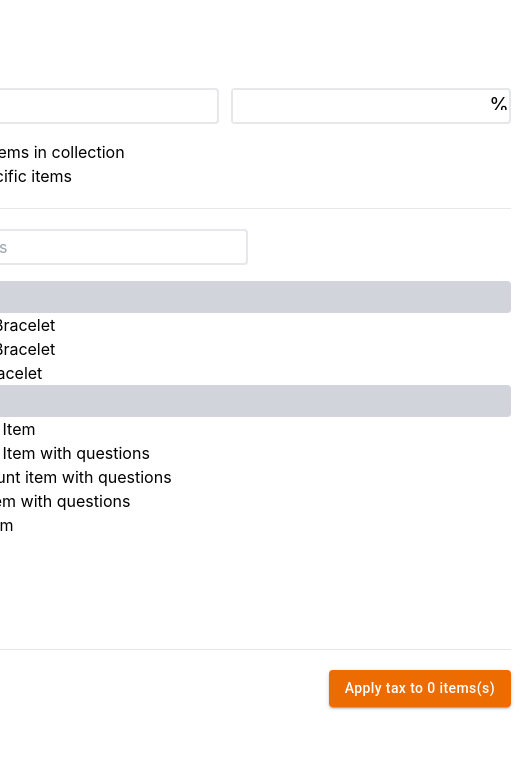
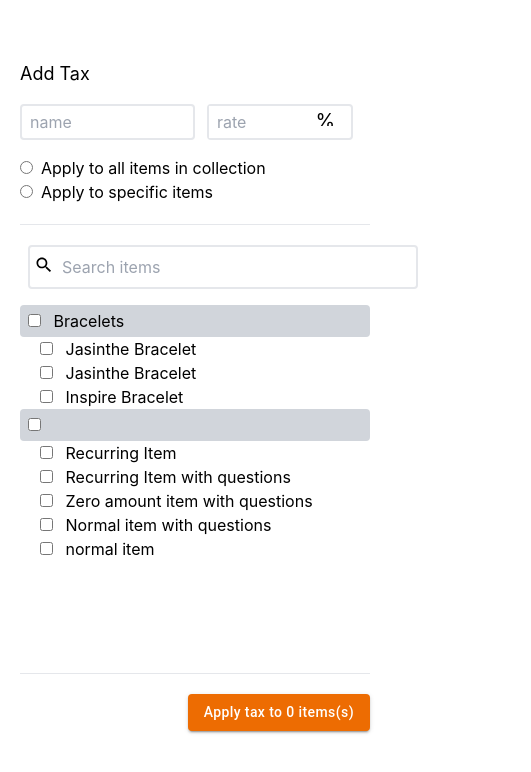
Before and after one commit to dauddi/formik-test, a React (Vite) app: page / in a window 390 px wide. Shown: the top 772 px of the page, 531 px wide, since content can reach past the window. Built offline with nearby package versions, Linux system fonts and the light colour scheme.

Commit message:
Minor responsive styling updates

```diff
--- a/src/App.jsx
+++ b/src/App.jsx
@@ -1,10 +1,9 @@
 import React from 'react'
-import './App.css'
 import TaxForm from './components/TaxForm/TaxForm'
 
 const App = () => {
   return (
-    <div className="container w-screen flex flex-row align-baseline justify-center mx-auto">
+    <div className="App container flex p-5 w-auto mx-auto">
 		<TaxForm />
     </div>
   )
--- a/src/components/TaxForm/TaxForm.jsx
+++ b/src/components/TaxForm/TaxForm.jsx
@@ -24,7 +24,7 @@ const TaxForm = () => {
 	}, [searchTerm])
 
 	return (
-		<div className="container flex flex-row justify-center align-baseline w-10/12 mx-auto text-left m-10">
+		<div className="container w-content-evenly max-w-screen sm:w-screen mx-auto text-left m-10 sm:m-0.5">
 			<Formik
 				initialValues = {{
 					Applicable_items: [],
@@ -43,13 +43,13 @@ const TaxForm = () => {
 				>
 				{({ values }) => (
 					<Form>
-						<h1 className="text-2xl">Add Tax</h1>
+						<h1 className="text-lg md:text-2xl">Add Tax</h1>
 
-						<div className="container w-full flex flex-row gap-3 my-4">
-							<Field className="border-2 pr-20 pl-2 py-1 rounded" type="text" required name="name" />
-							<div className="container h-auto flex align-baseline justify-center border-2 rounded">
-								<Field className="focus:outline-none pl-2 " type="text" required name="rate" />
-								<Icon className="w-auto h-auto" fontSize="small"> % </Icon>
+						<div className="container w-full max-w-10/12 flex flex-row gap-3 my-4">
+							<Field className="border-2 w-6/12 md:w-auto md:pr-20 pl-2 py-1 rounded" placeholder="name" type="text" required name="name" />
+							<div className="w-5/12 md:w-auto p-0 m-0 flex border-2 border-gray-250 rounded">
+								<Field className="focus:outline-none pl-2 w-9/12" placeholder="rate" type="text" required name="rate" />
+								<Icon className="w-3/12 p-0 m-0" fontSize="small">%</Icon>
 							</div>
 						</div>
 
@@ -66,13 +66,13 @@ const TaxForm = () => {
 
 						<hr className="my-5 w-100" />
 
-						<div className="border-2 border-gray-250 w-7/12 mb-4 rounded" >
-							<SearchIcon className="w-auto" color='grey' fontSize="small" />
+						<div className="container flex border-2 border-gray-250 p-1 m-2 w-screen md:w-7/12 mb-4 rounded" >
+							<SearchIcon className="w-auto mt-1" color='grey' fontSize="small" />
 							<Field onChange={handleSearch} className="border-0 focus:outline-none pr-10 pl-2 py-1" placeholder="Search items" type="text" name="search_term" />
 						</div>
 
 						{filteredData.map(group => (
-							<CategoryCheckbox key={group.category} category={group.category} checkedState={values.Applied_to} className="container mt-4 gap-2 w-full">
+							<CategoryCheckbox key={group.category} category={group.category} checkedState={values.Applied_to} className="container mt-4 gap-2 w-auto">
 								{(group.items).map(item => (
 									<ItemCheckbox key={item.id} Applicable_items={values.Applicable_items} checkedCategories={values.checkedCategories} itemObject={item} checkedState={values.Applied_to} name="Applicable_items" />
 								))}
--- a/src/index.css
+++ b/src/index.css
@@ -4,8 +4,7 @@
 
 
 body {
-
-  width: 100%;
+  max-width: 100%;
   font-family: -apple-system, BlinkMacSystemFont, 'Segoe UI', 'Roboto', 'Oxygen',
     'Ubuntu', 'Cantarell', 'Fira Sans', 'Droid Sans', 'Helvetica Neue',
     sans-serif;
```
